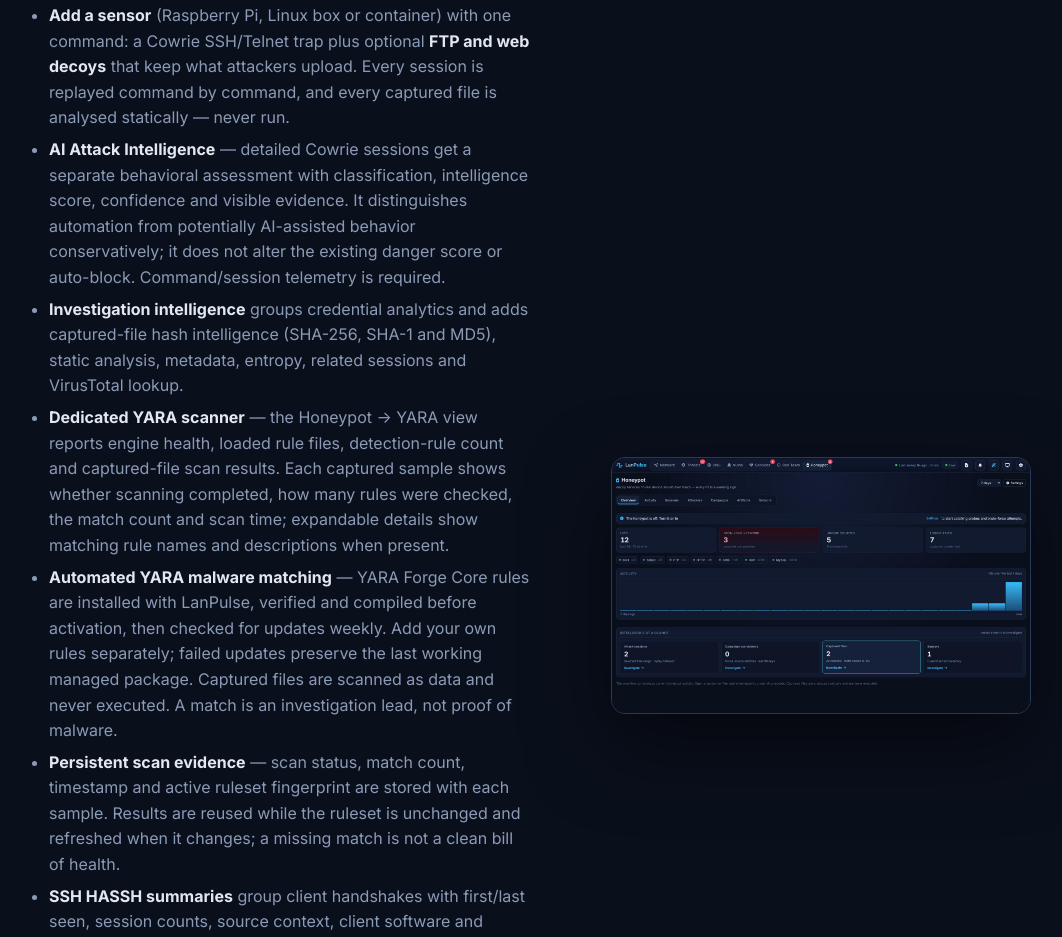
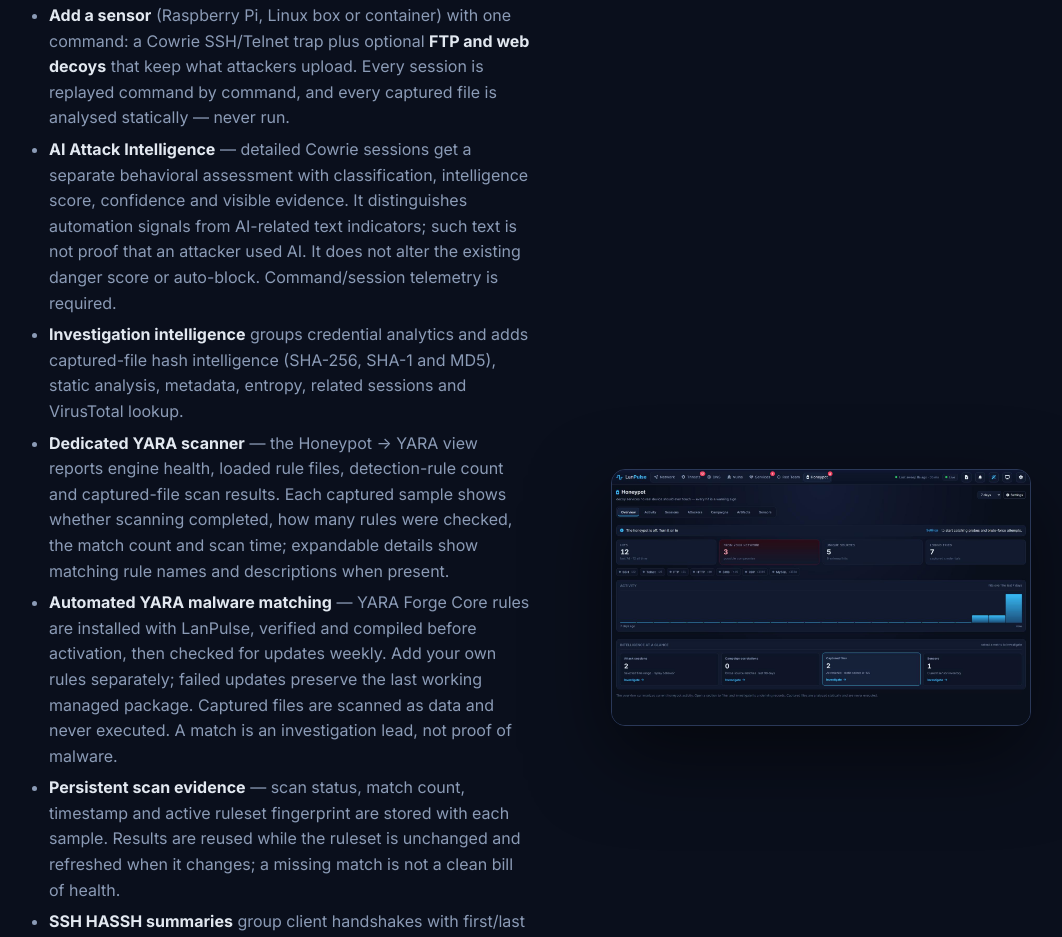
Before and after one commit to r00tb0ss/LanPulse, a plain HTML site: page docs/index.html in a window 1280 px wide. Shown: the part 4909-5846 px from the top of the page, without its empty margins (89-1151 px from the left). Drawn offline with Linux system fonts and the light colour scheme.

Commit message:
Clarify AI attack intelligence evidence limits on website

```diff
--- a/docs/index.html
+++ b/docs/index.html
@@ -262,7 +262,7 @@
         <li>Internal vs. external sources, with an instant alert for internal ones.</li>
         <li>Accepts events from external sensors such as an ESP32. Low-interaction only — it never gives a shell.</li>
         <li><b>Add a sensor</b> (Raspberry Pi, Linux box or container) with one command: a Cowrie SSH/Telnet trap plus optional <b>FTP and web decoys</b> that keep what attackers upload. Every session is replayed command by command, and every captured file is analysed statically — never run.</li>
-        <li><b>AI Attack Intelligence</b> — detailed Cowrie sessions get a separate behavioral assessment with classification, intelligence score, confidence and visible evidence. It distinguishes automation from potentially AI-assisted behavior conservatively; it does not alter the existing danger score or auto-block. Command/session telemetry is required.</li>
+        <li><b>AI Attack Intelligence</b> — detailed Cowrie sessions get a separate behavioral assessment with classification, intelligence score, confidence and visible evidence. It distinguishes automation signals from AI-related text indicators; such text is not proof that an attacker used AI. It does not alter the existing danger score or auto-block. Command/session telemetry is required.</li>
         <li><b>Investigation intelligence</b> groups credential analytics and adds captured-file hash intelligence (SHA-256, SHA-1 and MD5), static analysis, metadata, entropy, related sessions and VirusTotal lookup.</li>
         <li><b>Dedicated YARA scanner</b> — the Honeypot → YARA view reports engine health, loaded rule files, detection-rule count and captured-file scan results. Each captured sample shows whether scanning completed, how many rules were checked, the match count and scan time; expandable details show matching rule names and descriptions when present.</li>
         <li><b>Automated YARA malware matching</b> — YARA Forge Core rules are installed with LanPulse, verified and compiled before activation, then checked for updates weekly. Add your own rules separately; failed updates preserve the last working managed package. Captured files are scanned as data and never executed. A match is an investigation lead, not proof of malware.</li>
```
